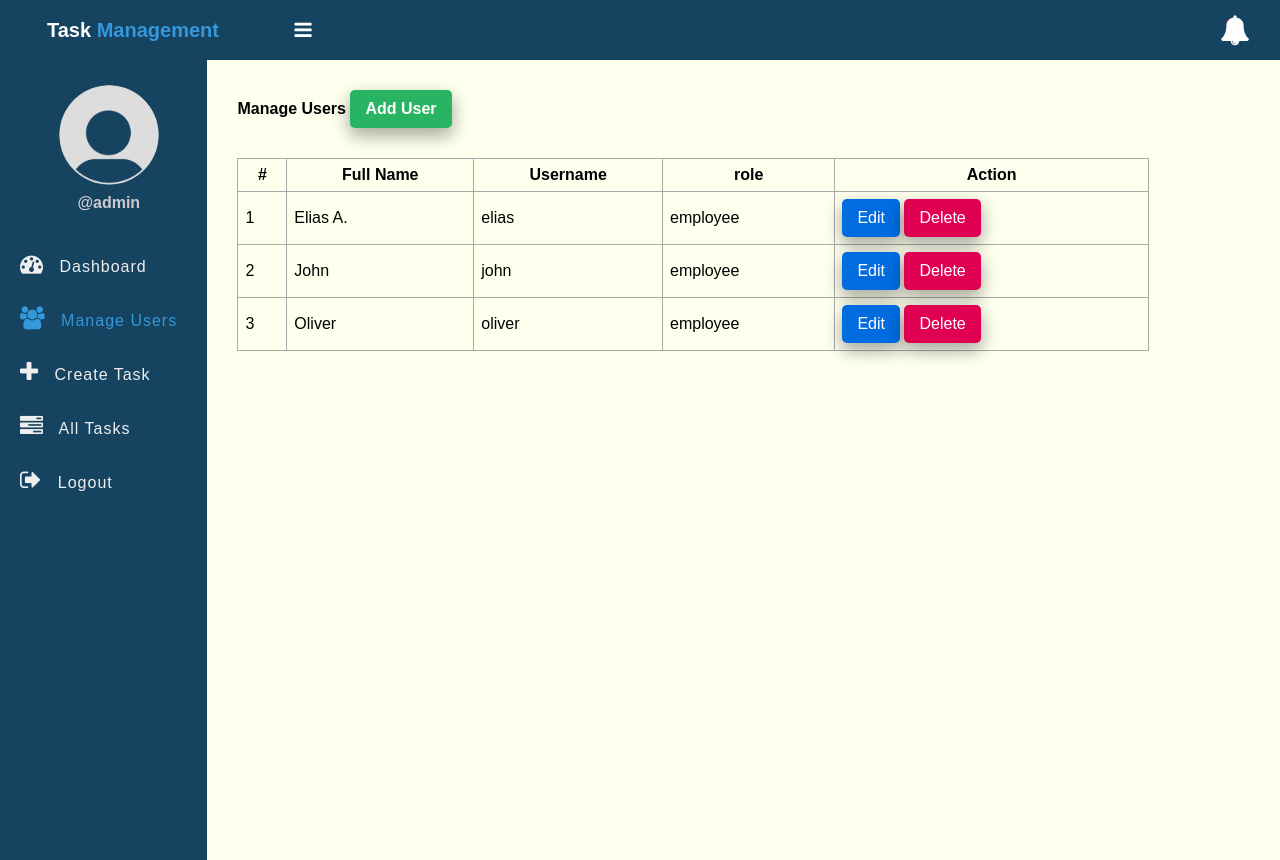
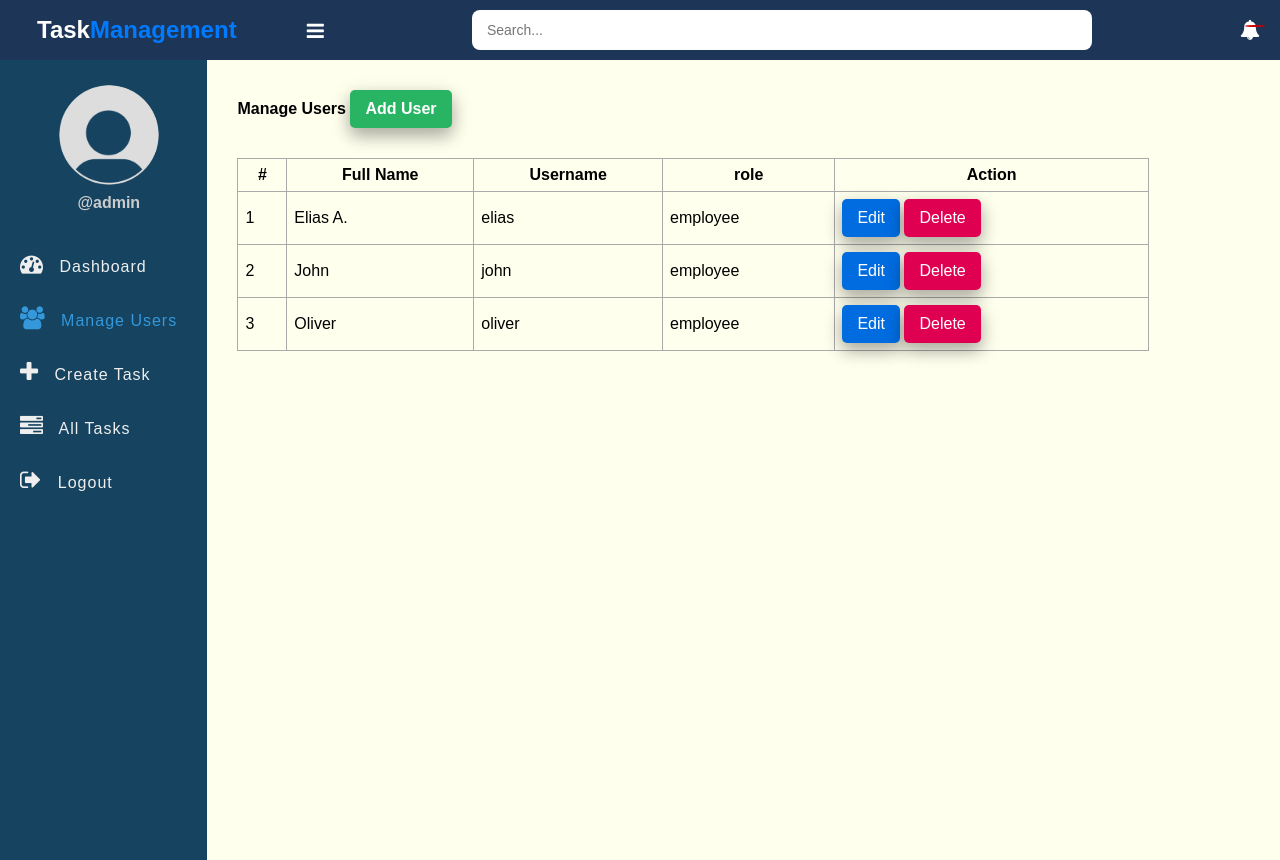
Before and after one commit to ushan-Tharuka/task_management_app, a PHP site: page /user.php in a window 1280 px wide. Run offline with PHP 8.4, Linux system fonts and the light colour scheme; a user stored in the database is signed in; data comes from the database, SQL or seed files in the repository; data that the repository does not hold is empty.

Commit message:
update UI

```diff
--- a/inc/header.php
+++ b/inc/header.php
@@ -1,42 +1,127 @@
 <header class="header">
-	<h2 class="u-name">Task <b>Management</b>
+    <style>
+        /* General Header Styling */
+        .header {
+            display: flex;
+            align-items: center;
+            justify-content: space-between;
+            padding: 10px 20px;
+            background-color: #1d3557; /* Navy Blue */
+            color: white;
+        }
+
+        .u-name {
+            display: flex;
+            align-items: center;
+            font-size: 24px;
+            color: #fff;
+        }
+
+        .u-name b {
+            color: #007BFF; /* Highlighted text in blue */
+        }
+
+        /* Search Bar Styling */
+        .search-bar {
+            display: flex;
+            align-items: center;
+            background-color: white;
+            border-radius: 8px;
+            padding: 5px 10px;
+            width: 50%; /* Takes up 50% of the header width */
+        }
+
+        .search-bar input {
+            flex: 1;
+            border: none;
+            outline: none;
+            padding: 5px;
+            font-size: 14px;
+        }
+
+        .search-bar button {
+            background: none;
+            border: none;
+            color: #007BFF;
+            font-size: 16px;
+            cursor: pointer;
+        }
+
+        /* Notification Styling */
+        .notification {
+            position: relative;
+            cursor: pointer;
+        }
+
+        .notification i {
+            font-size: 20px;
+            color: white;
+        }
+
+        .notification span {
+            position: absolute;
+            top: -5px;
+            right: -5px;
+            background-color: red;
+            color: white;
+            border-radius: 50%;
+            font-size: 12px;
+            padding: 2px 6px;
+        }
+    </style>
+
+    <h2 class="u-name">
+        Task <b>Management</b>
         <label for="checkbox">
             <i id="navbtn" class="fa fa-bars" aria-hidden="true"></i>
         </label>
     </h2>
+
+    <!-- Search Bar in the Middle -->
+    <div class="search-bar">
+        <input type="text" placeholder="Search..." id="searchInput">
+        <button id="searchBtn">
+            <i class="fa fa-search" aria-hidden="true"></i>
+        </button>
+    </div>
+
     <span class="notification" id="notificationBtn">
         <i class="fa fa-bell" aria-hidden="true"></i>
         <span id="notificationNum"></span>
     </span>
 </header>
+
 <div class="notification-bar" id="notificationBar">
-	<ul id="notifications">
+    <ul id="notifications"></ul>
+</div>
 
-	</ul>
-</div>
 <script type="text/javascript">
     var openNotification = false;
 
-	const notification = ()=> {
+    const notification = () => {
         let notificationBar = document.querySelector("#notificationBar");
         if (openNotification) {
             notificationBar.classList.remove('open-notification');
             openNotification = false;
-		}else {
+        } else {
             notificationBar.classList.add('open-notification');
             openNotification = true;
         }
-	}
+    };
     let notificationBtn = document.querySelector("#notificationBtn");
     notificationBtn.addEventListener("click", notification);
+
+    // Placeholder for search functionality
+    document.getElementById('searchBtn').addEventListener('click', function () {
+        const query = document.getElementById('searchInput').value;
+        alert('Searching for: ' + query); // Replace with your search logic
+    });
 </script>
 
 <script src="https://code.jquery.com/jquery-2.2.4.min.js" integrity="sha256-BbhdlvQf/xTY9gja0Dq3HiwQF8LaCRTXxZKRutelT44=" crossorigin="anonymous"></script>
 <script type="text/javascript">
-	$(document).ready(function(){
-
+    $(document).ready(function () {
         $("#notificationNum").load("app/notification-count.php");
         $("#notifications").load("app/notification.php");
-
     });
 </script>
```
Also changed, not shown: css/style.css (+43 -1 lines), login.php (+55 -21 lines), img/login.png (added). Lines whose indentation alone changed are shown as unchanged.
